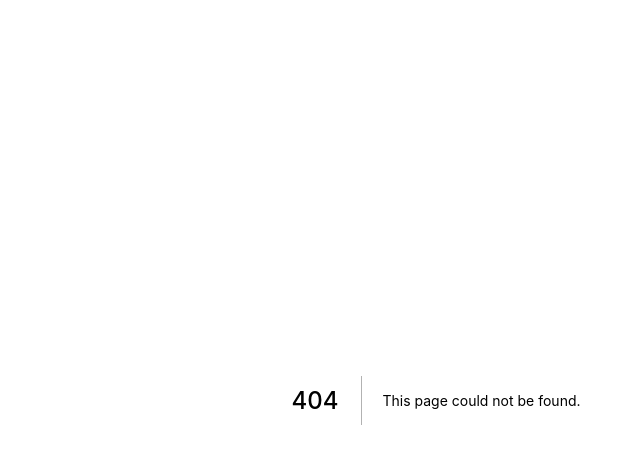
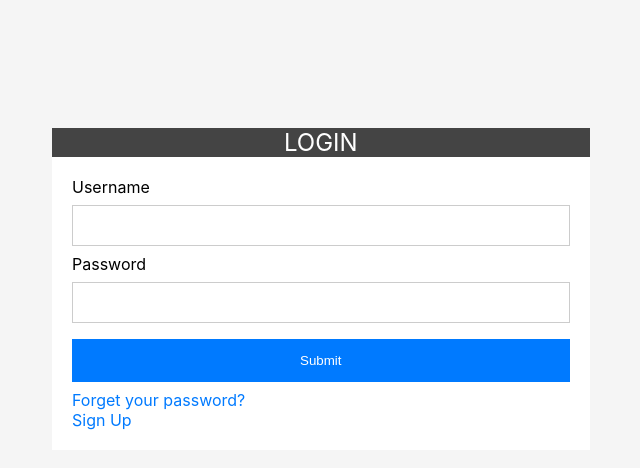
Before and after one commit to comp426-2022-spring/a99-petra, a Next.js app: page /loginMain in a window 1280 px wide. Before the commit this address had no page. Shown: the top 468 px of the page, without its empty margins (204-844 px from the left). Built offline with nearby package versions, Linux system fonts and the light colour scheme.

Commit message:
Basic login page and some stying

```diff
--- /dev/null
+++ b/pages/loginMain.js
@@ -0,0 +1,53 @@
+import React, { useEffect, useState } from "react";
+import styles from '../styles/loginStyles.module.css';
+
+export default function Home() {
+
+  const [data,setData] = useState({
+    username:"",
+    password:""
+  });
+
+  const handleSubmit = (event) => {
+    alert("your username is: " + data.username);
+    alert("your password is: " + data.password);
+  }
+
+  const changeUpdate = e => {
+    setData({...data,[e.target.name]:[e.target.value]});
+  }
+
+  const {username,password} = data;
+
+    return (
+      <div className={styles.container}>
+
+        <main className= {styles.mainBox}>
+          <header className= {styles.loginBox}>
+            LOGIN
+          </header>
+
+        <div className={styles.formBox}>
+          <form onSubmit={handleSubmit}>
+            <label>Username
+              <input className= {styles.usernameBox} type="text" name="username" value={username} onChange={changeUpdate}/><br/>
+            </label>
+            <label>Password
+            <input className= {styles.passwordBox} type="text" name="password" value={password} onChange={changeUpdate}/><br/>
+            </label>
+            <input className= {styles.submitBox} type="submit" name="LOGIN"/>
+          </form>
+
+
+          <a className= {styles.link} href="forgot password link***" >Forget your password?</a><br/>
+          <a className= {styles.link} href="signup page link***">Sign Up</a>
+          </div>
+        </main>
+
+      </div>
+    )
+
+
+
+
+}
--- /dev/null
+++ b/styles/loginStyles.module.css
@@ -0,0 +1,62 @@
+
+
+.container{
+    background-color: #F5F5F5;
+    padding-left: 20%;
+    padding-right: 20%;
+    padding-top: 10%;
+    padding-bottom: 10%;
+    height: 100%;
+    align-content: center;
+}
+
+.mainBox{
+    align-content: center;
+    justify-content: center;
+    width: 70%;
+    background-color: white;
+}
+
+.loginBox{
+    background-color: #444444;
+    color: white;
+    width: 100%;
+    height: 15%;
+    text-align: center;
+    font-size: x-large;
+}
+
+.passwordBox, .usernameBox {
+    width: 100%;
+    padding: 12px 20px;
+    margin: 8px 0;
+    display: inline-block;
+    border: 1px solid #ccc;
+    box-sizing: border-box;
+  }
+
+.submitBox{
+    background-color: #007AFF;
+  color: white;
+  padding: 14px 20px;
+  margin: 8px 0;
+  border: none;
+  cursor: pointer;
+  width: 100%;
+}
+
+.link{
+  color: #007AFF;
+}
+
+.link:hover{
+  opacity: 0.5;
+}
+
+.submitBox:hover {
+    opacity: 0.5;
+  }
+
+  .formBox{
+    padding: 20px;
+  }
```
Also changed, not shown: 2 other files (tests, documents, lock files or other folders).
